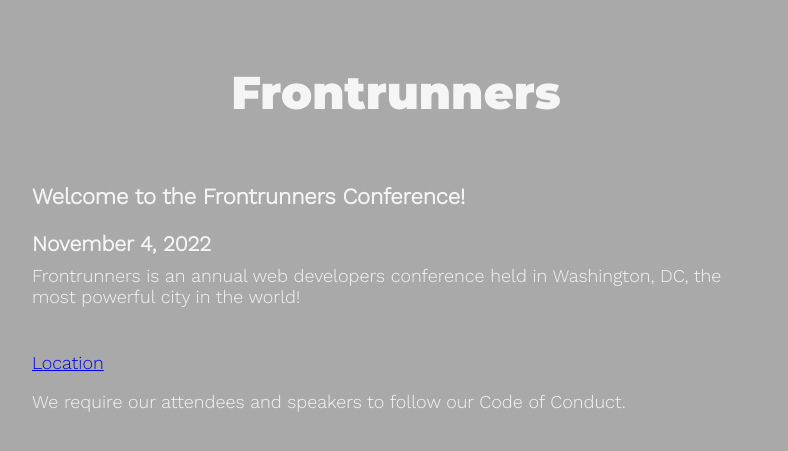
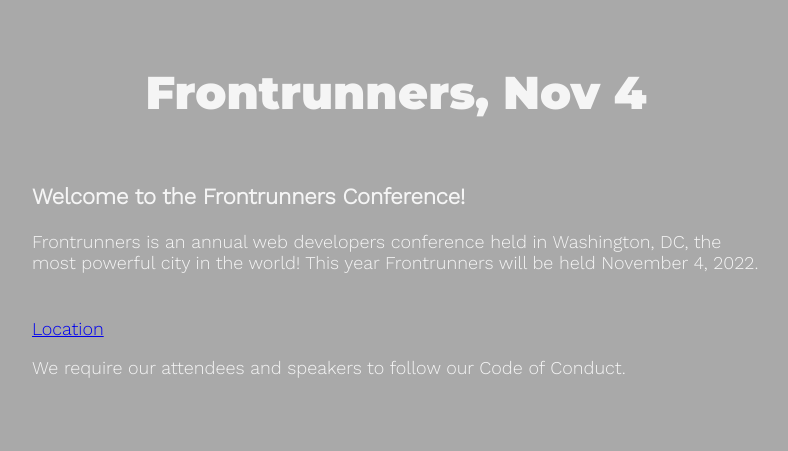
Before and after one commit to gothamgo/frontrunnersconf.github.io, a Jekyll site: the page built from index.html, in a window 1280 px wide. Shown: the top 451 px of the page, without its empty margins (244-1032 px from the left). Built offline with Jekyll 4.4.1, drawn with Linux system fonts in a browser that asks for light colours.

Commit message:
Update index.html

```diff
--- a/index.html
+++ b/index.html
@@ -1,14 +1,13 @@
 ---
 layout: default
-title: Frontrunners
+title: Frontrunners, Nov 4
 ---
 
 <div class="content">
 
   <h2>Welcome to the Frontrunners Conference!</h2>
 
-  <h3>November 4, 2022</h3>
-
-  <p>Frontrunners is an annual web developers conference held in Washington, DC, the most powerful city in the world!</p>
+  <p>Frontrunners is an annual web developers conference held in Washington, DC, the most powerful city in the world!
+    This year Frontrunners will be held November 4, 2022.</p>
 
 </div>
```
